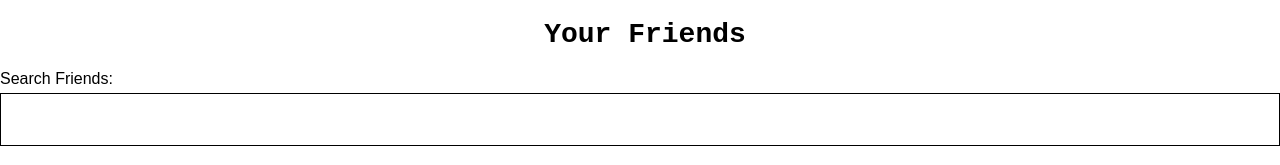
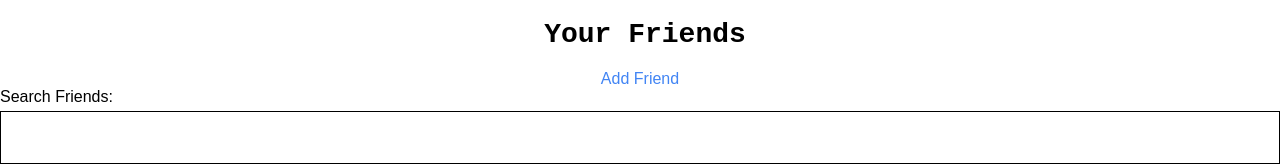
Before and after one commit to d-minic/COP4331-Large-Project, a React (Create React App) app in the folder frontend/: page /Friends in a window 1280 px wide. Shown: the top 165 px of the page. Built offline with nearby package versions, Linux system fonts and the light colour scheme; no server answers; a web font is replaced by a local one.

Commit message:
Update Friends.js

```diff
--- a/frontend/src/components/Friends.js
+++ b/frontend/src/components/Friends.js
@@ -67,7 +67,12 @@ const Friends = () => {
 
   return (
     <div id="friends">
-      <h1>Your Friends</h1>
+      <div className="header">
+        <h1>Your Friends</h1>
+        <Link to="/addfriend" className="addFriendButton">
+          Add Friend
+        </Link>
+      </div>
       <div>
         <label htmlFor="search">Search Friends:</label>
         <input
@@ -83,9 +88,8 @@ const Friends = () => {
             <span className="friendName">{friend.Login}</span>
             <span className="friendScore">{friend.Points}</span>
             <button className="friendButton" onClick={() => removeFriend(friend._id)}>
-  Remove Friend
-</button>
-
+              Remove Friend
+            </button>
           </li>
         ))}
       </ul>
```
